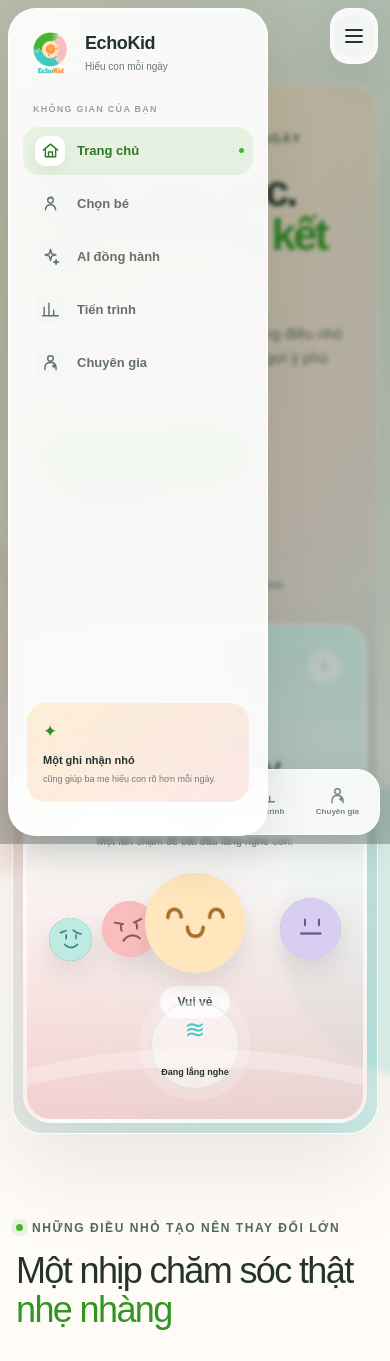
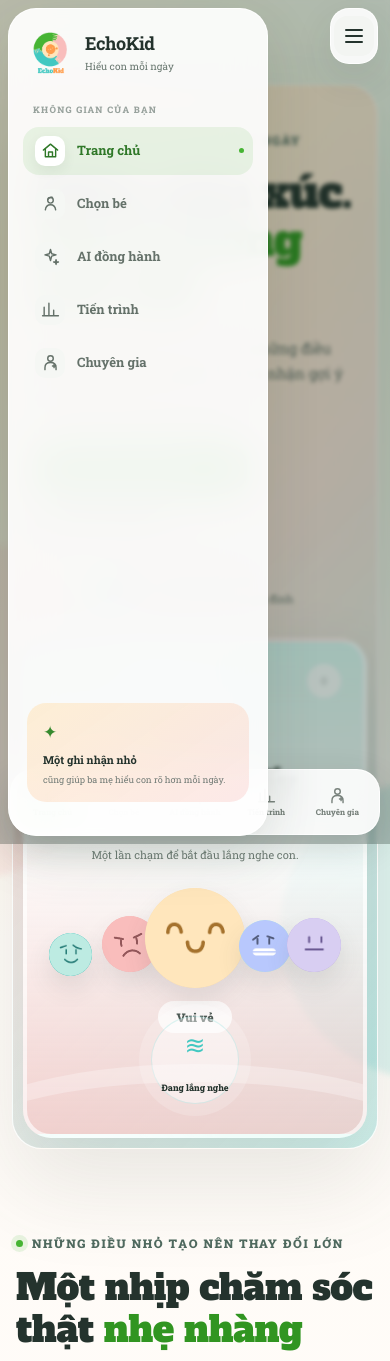
Before and after one commit to nghuyn1512/EchoKid, a Next.js app: page / in a window 390 px wide. Shown: the top 1361 px of the page. Built offline with nearby package versions, Linux system fonts and the light colour scheme; no server answers.

Commit message:
enhace UI

```diff
--- a/app/analysis/page.tsx
+++ b/app/analysis/page.tsx
@@ -18,6 +18,7 @@ const moods = [
   { value: "happy", label: "Vui vẻ", image: "/happy.png" },
   { value: "calm", label: "Bình tĩnh", image: "/calm.png" },
   { value: "irritable", label: "Cáu gắt", image: "/angry.png" },
+  { value: "anxious", label: "Lo âu", image: "/worry.png" },
   { value: "withdrawn", label: "Thu mình", image: "/shy.png" },
 ];
 const moodNames: Record<string, string> = Object.fromEntries(moods.map((item) => [item.value, item.label]));
@@ -28,10 +29,14 @@ function AnalysisContent() {
   const today = new Date().toLocaleDateString("en-CA");
   const [mood, setMood] = useState("calm");
   const [sleepHours, setSleepHours] = useState(8);
+  const [sleepQuality, setSleepQuality] = useState("good");
   const [social, setSocial] = useState("medium");
   const [focus, setFocus] = useState("medium");
   const [ateNormally, setAteNormally] = useState(true);
+  const [mealNotes, setMealNotes] = useState("");
   const [meltdown, setMeltdown] = useState(false);
+  const [meltdownCount, setMeltdownCount] = useState(1);
+  const [meltdownTrigger, setMeltdownTrigger] = useState("");
   const [note, setNote] = useState("");
   const [saving, setSaving] = useState(false);
   const [result, setResult] = useState<Recommendation | null>(null);
@@ -54,9 +59,13 @@ function AnalysisContent() {
         method: "POST", headers: { "Content-Type": "application/json" },
         body: JSON.stringify({
           childId, date: today, mood,
-          sleep: { hours: sleepHours, quality: sleepHours >= 8 ? "good" : sleepHours >= 6 ? "restless" : "poor" },
-          meal: { ateNormally }, socialInteraction: social, focus, freeTextNote: note,
-          meltdownEvent: meltdown ? { trigger: note || "Chưa rõ tác nhân" } : undefined,
+          sleep: { hours: sleepHours, quality: sleepQuality },
+          meal: { ateNormally, notes: mealNotes }, socialInteraction: social, focus, freeTextNote: note,
+          meltdown: {
+            occurred: meltdown,
+            count: meltdown ? meltdownCount : 0,
+            trigger: meltdown ? meltdownTrigger : "",
+          },
           markCompleted: true,
         }),
       });
@@ -87,7 +96,6 @@ function AnalysisContent() {
       <div className="ai-shell">
         <header className="ai-header">
           <div><span className="eyebrow"><i /> AI đồng hành</span><h1>Ghi nhận một khoảnh khắc,<br /><em>hiểu thêm về con.</em></h1><p>Mỗi lần lưu là một điểm trên hành trình. Ba mẹ có thể ghi nhiều lần trong ngày.</p></div>
-          <div className="ai-clock"><small>Thời điểm hiện tại</small><strong>{new Date().toLocaleTimeString("vi-VN", { hour: "2-digit", minute: "2-digit" })}</strong><span>{new Date().toLocaleDateString("vi-VN")}</span></div>
         </header>
 
         <div className="ai-layout">
@@ -125,9 +133,40 @@ function AnalysisContent() {
                   </span>
                 </div>
               </label>
+              <div className="segmented-field">
+                <span>Chất lượng giấc ngủ</span>
+                <div>
+                  {[["good", "Ngủ tốt"], ["restless", "Trằn trọc"], ["poor", "Ngủ kém"]].map(([value, label]) => (
+                    <button key={value} className={sleepQuality === value ? "is-active" : ""} onClick={() => setSleepQuality(value)}>{label}</button>
+                  ))}
+                </div>
+              </div>
               <div className="segmented-field"><span>Tương tác xã hội</span><div>{["low", "medium", "high"].map((v) => <button key={v} className={social === v ? "is-active" : ""} onClick={() => setSocial(v)}>{v === "low" ? "Thấp" : v === "medium" ? "Vừa" : "Tốt"}</button>)}</div></div>
               <div className="segmented-field"><span>Khả năng tập trung</span><div>{["low", "medium", "high"].map((v) => <button key={v} className={focus === v ? "is-active" : ""} onClick={() => setFocus(v)}>{v === "low" ? "Thấp" : v === "medium" ? "Vừa" : "Tốt"}</button>)}</div></div>
-              <div className="toggle-row"><button className={ateNormally ? "is-on" : ""} onClick={() => setAteNormally((v) => !v)}><i /> Ăn uống bình thường</button><button className={meltdown ? "is-alert" : ""} onClick={() => setMeltdown((v) => !v)}><i /> Có cơn mất kiểm soát</button></div>
+              <section className="observation-block observation-block--meal">
+                <header><span>04</span><div><h3>Ăn uống</h3><p>Ghi nhận tình trạng ăn uống trong lần quan sát này.</p></div></header>
+                <button className={`observation-toggle ${ateNormally ? "is-on" : ""}`} onClick={() => setAteNormally((v) => !v)}><i /> Ăn uống bình thường</button>
+                {!ateNormally && (
+                  <label className="note-field">Ghi chú bữa ăn<textarea value={mealNotes} onChange={(e) => setMealNotes(e.target.value)} placeholder="Ví dụ: Chỉ ăn bánh gạo, từ chối cơm..." /></label>
+                )}
+              </section>
+
+              <section className="observation-block observation-block--meltdown">
+                <header><span>05</span><div><h3>Meltdown</h3><p>Cơn mất kiểm soát cảm xúc hoặc hành vi của bé.</p></div></header>
+                <button className={`observation-toggle ${meltdown ? "is-alert" : ""}`} onClick={() => setMeltdown((v) => !v)}><i /> Có xảy ra meltdown</button>
+                {meltdown && (
+                  <div className="meltdown-details">
+                    <label>
+                      Số lần
+                      <input type="number" min="1" max="20" value={meltdownCount} onChange={(e) => setMeltdownCount(Math.min(20, Math.max(1, Number(e.target.value) || 1)))} />
+                    </label>
+                    <label>
+                      Tác nhân có thể xảy ra
+                      <input value={meltdownTrigger} onChange={(e) => setMeltdownTrigger(e.target.value)} placeholder="Ví dụ: Đồ ăn không đúng vị" />
+                    </label>
+                  </div>
+                )}
+              </section>
               <label className="note-field">Ghi chú thêm<textarea value={note} onChange={(e) => setNote(e.target.value)} placeholder="Điều gì vừa xảy ra? Có tác nhân nào đáng chú ý không?" /></label>
             </div>
             {error && <p className="form-error">{error}</p>}
--- a/app/globals.css
+++ b/app/globals.css
@@ -1,8 +1,8 @@
 @import "tailwindcss";
 
 :root {
-  --font-body: Arial, "Segoe UI", sans-serif;
-  --font-display: Arial, "Segoe UI", sans-serif;
+  --font-body: var(--font-roboto-slab), Georgia, serif;
+  --font-display: var(--font-alfa-slab), Georgia, serif;
   --cream: #FFE6BC;
   --green: #46B433;
   --pink: #F9BDBC;
@@ -98,8 +98,9 @@ img { display: block; max-width: 100%; }
 .eyebrow i { width: 7px; height: 7px; border-radius: 50%; background: var(--green); box-shadow: 0 0 0 5px rgba(70,180,51,.12); }
 .hero-copy h1 {
   max-width: 620px; margin: 25px 0 22px; color: var(--ink);
-  font-family: var(--font-display); font-size: clamp(48px, 5.3vw, 76px); font-weight: 700; line-height: .99; letter-spacing: -.065em;
+  font-family: var(--font-display); font-size: clamp(38px, 4vw, 64px); font-weight: 400; line-height: 1.1; letter-spacing: -.02em;
 }
+.hero-title-line { display: block; white-space: nowrap; }
 .hero-copy h1 em, .section-heading h2 em { color: #319521; font-style: normal; }
 .hero-copy > p { max-width: 520px; color: #5f6d65; font-size: 17px; line-height: 1.8; }
 .hero-actions { display: flex; align-items: center; gap: 24px; margin-top: 32px; }
@@ -153,7 +154,8 @@ img { display: block; max-width: 100%; }
 .mood img { width: 100%; height: 100%; border-radius: 50%; object-fit: contain; }
 .mood--pink { width: 56px; height: 56px; left: 16%; top: 28px; background: var(--pink); color: #9b585c; transform: rotate(-8deg); }
 .mood--yellow { width: 100px; height: 100px; left: 50%; top: 0; translate: -50%; background: var(--cream); color: #a67527; font-size: 30px; }
-.mood--purple { width: 61px; height: 61px; right: 7%; top: 25px; background: #c8b7ef; color: #6c559b; }
+.mood--purple { width: 54px; height: 54px; right: 0; top: 30px; background: #c8b7ef; color: #6c559b; }
+.mood--worry { width: 52px; height: 52px; right: 17%; top: 32px; background: #bcebe5; color: #267c76; }
 .mood--aqua { width: 43px; height: 43px; left: 0; top: 45px; background: var(--aqua); color: #1d7772; }
 .mood-label { width: max-content; margin: -2px auto 0; padding: 7px 18px; border-radius: 99px; background: rgba(255,255,255,.72); font-size: 12px; font-weight: 900; }
 .listening {
@@ -168,7 +170,7 @@ img { display: block; max-width: 100%; }
 .section-heading { display: flex; align-items: end; justify-content: space-between; gap: 40px; margin-bottom: 36px; }
 .section-heading h2, .child-space__header h2 {
   max-width: 680px; margin: 14px 0 0; font-family: var(--font-display);
-  font-size: clamp(34px, 4vw, 52px); line-height: 1.08; letter-spacing: -.045em;
+  font-size: clamp(34px, 4vw, 52px); line-height: 1.16; letter-spacing: -.015em;
 }
 .section-heading > p { max-width: 390px; margin: 0; color: var(--muted); line-height: 1.7; }
 .feature-grid { display: grid; grid-template-columns: repeat(3, 1fr); gap: 18px; }
@@ -304,7 +306,7 @@ img { display: block; max-width: 100%; }
 .flow-hero { max-width: 760px; margin-bottom: 42px; }
 .flow-hero h1, .ai-header h1, .dashboard-header h1, .expert-hero h1 {
   margin: 18px 0; font-family: var(--font-display); font-size: clamp(42px, 5vw, 66px);
-  line-height: 1.02; letter-spacing: -.06em;
+  line-height: 1.14; letter-spacing: -.015em;
 }
 .flow-hero h1 em, .ai-header h1 em, .dashboard-header h1 em, .expert-hero h1 em { color: var(--green); font-style: normal; }
 .flow-hero p, .ai-header p, .dashboard-header p, .expert-hero p { max-width: 650px; color: var(--muted); font-size: 16px; line-height: 1.75; }
@@ -337,7 +339,7 @@ img { display: block; max-width: 100%; }
 .card-title, .section-mini-heading { display: flex; gap: 14px; align-items: flex-start; }
 .card-title > span, .section-mini-heading > span { display: grid; place-items: center; min-width: 42px; height: 42px; border-radius: 14px; background: rgba(65,200,193,.14); color: #2b8782; font-size: 12px; font-weight: 900; }
 .card-title h2, .section-mini-heading h2 { margin: 0 0 3px; font-family: var(--font-display); font-size: 21px; }.card-title p, .section-mini-heading p { margin: 0; color: var(--muted); font-size: 12px; }
-.mood-picker { display: grid; grid-template-columns: repeat(4,1fr); gap: 10px; margin: 28px 0; }
+.mood-picker { display: grid; grid-template-columns: repeat(5,1fr); gap: 10px; margin: 28px 0; }
 .mood-picker button { padding: 15px 8px; border: 1px solid transparent; border-radius: 22px; background: #fafaf8; color: var(--ink); transition: .2s; }
 .mood-picker button.is-selected { border-color: var(--green); background: rgba(70,180,51,.07); transform: translateY(-3px); }
 .mood-picker small { display: block; margin-top: 8px; font-weight: 800; }.face { display: flex; align-items: center; justify-content: center; width: 58px; height: 58px; margin: auto; border-radius: 50%; font-family: Arial, sans-serif; font-size: 23px; font-weight: 900; line-height: 1; text-align: center; }.face--yellow { background: var(--cream); color:#9a712d }.face--aqua { background: rgba(65,200,193,.3); color:#297e79 }.face--pink { background: var(--pink); color:#94575a }.face--purple { background:#d8cef2; color:#6a5992 }
@@ -359,6 +361,23 @@ img { display: block; max-width: 100%; }
 }
 .segmented-field > div { display: grid; grid-template-columns: repeat(3,1fr); padding: 4px; border-radius: 15px; background: #f2f3ef; }.segmented-field button { height: 37px; border: 0; border-radius: 12px; background: transparent; color: #738078; font-size: 12px; font-weight: 800; }.segmented-field button.is-active { background: white; color: #2b7624; box-shadow: 0 4px 12px rgba(45,62,52,.08); }
 .toggle-row { display: grid; grid-template-columns: 1fr 1fr; gap: 10px; }.toggle-row button { padding: 13px; border: 1px solid var(--line); border-radius: 15px; background: white; color: var(--muted); font-size: 12px; font-weight: 800; }.toggle-row button i { display: inline-block; width: 9px; height: 9px; margin-right: 5px; border-radius: 50%; background: #c7ceca; }.toggle-row button.is-on { border-color: rgba(70,180,51,.4); color:#34772c }.toggle-row button.is-on i { background:var(--green) }.toggle-row button.is-alert { border-color:rgba(249,189,188,.9); background:rgba(249,189,188,.18); color:#944d52 }.toggle-row button.is-alert i { background:#dc777b }
+.observation-block { display: grid; gap: 13px; padding: 18px; border: 1px solid var(--line); border-radius: 19px; background: #fbfcfa; }
+.observation-block > header { display: flex; align-items: flex-start; gap: 11px; }
+.observation-block > header > span { display: grid; place-items: center; width: 30px; height: 30px; flex: 0 0 auto; border-radius: 10px; background: white; color: #748078; font-size: 9px; font-weight: 900; }
+.observation-block h3 { margin: 0; font-family: var(--font-display); font-size: 15px; font-weight: 400; }
+.observation-block header p { margin: 3px 0 0; color: var(--muted); font-size: 9px; line-height: 1.45; }
+.observation-block--meal { background: rgba(255,230,188,.18); }
+.observation-block--meltdown { background: rgba(249,189,188,.13); }
+.observation-toggle { width: 100%; padding: 13px; border: 1px solid var(--line); border-radius: 14px; background: white; color: var(--muted); font-size: 11px; font-weight: 800; text-align: left; }
+.observation-toggle i { display: inline-block; width: 9px; height: 9px; margin-right: 7px; border-radius: 50%; background: #c7ceca; }
+.observation-toggle.is-on { border-color: rgba(70,180,51,.4); color: #34772c; }
+.observation-toggle.is-on i { background: var(--green); }
+.observation-toggle.is-alert { border-color: rgba(218,111,119,.45); background: rgba(249,189,188,.2); color: #944d52; }
+.observation-toggle.is-alert i { background: #dc777b; }
+.meltdown-details { display: grid; grid-template-columns: 110px 1fr; gap: 12px; padding: 16px; border-radius: 17px; background: rgba(249,189,188,.16); }
+.meltdown-details label { color: #755f61; font-size: 10px; font-weight: 900; }
+.meltdown-details input { width: 100%; height: 42px; margin-top: 7px; padding: 0 12px; border: 1px solid rgba(151,91,96,.16); border-radius: 13px; outline: none; background: white; color: var(--ink); }
+.meltdown-details input:focus { border-color: #d9797f; box-shadow: 0 0 0 3px rgba(249,189,188,.2); }
 .note-field { color: #627068; font-size: 12px; font-weight: 800; }.note-field textarea, .booking-form textarea { width: 100%; min-height: 100px; margin-top: 8px; padding: 14px; resize: vertical; border: 1px solid var(--line); border-radius: 16px; outline: none; background: #fff; color: var(--ink); }.note-field textarea:focus, .booking-form textarea:focus { border-color: var(--green); }
 .submit-observation { width: 100%; margin-top: 22px; }.form-error { padding: 12px 15px; border-radius: 14px; background: rgba(249,189,188,.3); color: #934c50; font-size: 12px; }
 .timeline-list { position: relative; margin: 25px 0; }.timeline-list article { position: relative; display: grid; grid-template-columns: 10px 40px 1fr; gap: 9px; padding-bottom: 20px; }.timeline-list article > i { width: 9px; height: 9px; margin-top: 5px; border-radius: 50%; background: var(--aqua); box-shadow: 0 0 0 5px rgba(65,200,193,.12); }.timeline-list article:not(:last-child)::after { content:""; position:absolute; left:4px; top:17px; bottom:2px; width:1px; background:rgba(65,200,193,.25) }.timeline-list time { color:#66736c; font-size:11px; font-weight:900 }.timeline-list strong,.timeline-list small { display:block }.timeline-list strong { font-size:13px }.timeline-list small { margin-top:3px; color:var(--muted); font-size:10px; line-height:1.4 }.timeline-empty { color:var(--muted); font-size:12px; line-height:1.6 }
@@ -503,6 +522,10 @@ img { display: block; max-width: 100%; }
 .topbar-nav .account-dropdown > button:hover { background: rgba(249,189,188,.38); }
 
 @media(max-width:520px) {
+  .meltdown-details { grid-template-columns: 1fr; }
+}
+
+@media(max-width:520px) {
   .topbar-nav .account-trigger > span { display: block; }
   .topbar-nav .account-trigger { width: 56px; }
 }
--- a/app/layout.tsx
+++ b/app/layout.tsx
@@ -4,6 +4,18 @@ import Providers from "@/components/provider";
 import Navbar from "@/components/navbar";
 import { Suspense } from "react";
 import type { Metadata } from "next";
+import { Alfa_Slab_One, Roboto_Slab } from "next/font/google";
+
+const alfaSlab = Alfa_Slab_One({
+  weight: "400",
+  subsets: ["latin", "vietnamese"],
+  variable: "--font-alfa-slab",
+});
+
+const robotoSlab = Roboto_Slab({
+  subsets: ["latin", "vietnamese"],
+  variable: "--font-roboto-slab",
+});
 
 export const metadata: Metadata = {
   title: "EchoKid",
@@ -17,7 +29,7 @@ export const metadata: Metadata = {
 
 export default function RootLayout({ children }: { children: React.ReactNode }) {
   return (
-    <html lang="vi">
+    <html lang="vi" className={`${alfaSlab.variable} ${robotoSlab.variable}`}>
       <body>
         <Providers>
           <Suspense fallback={<div className="sidebar-fallback" aria-hidden="true" />}>
--- a/app/page.tsx
+++ b/app/page.tsx
@@ -19,7 +19,7 @@ export default function Home() {
         <section className="hero-card">
           <div className="hero-copy">
             <span className="eyebrow"><i /> Đồng hành cùng con mỗi ngày</span>
-            <h1>Hiểu cảm xúc.<br /><em>Nuôi dưỡng kết nối.</em></h1>
+            <h1><span className="hero-title-line">Hiểu cảm xúc.</span><em>Nuôi dưỡng kết nối.</em></h1>
             <p>EchoKid giúp ba mẹ ghi nhận những điều nhỏ bé, hiểu thay đổi của con và nhận gợi ý phù hợp cho từng thời điểm.</p>
             <div className="hero-actions">
               {session ? (
@@ -40,6 +40,7 @@ export default function Home() {
             <div className="mood-orbit">
               <span className="mood mood--pink"><img src="/angry.png" alt="Cáu gắt" /></span>
               <span className="mood mood--yellow"><img src="/happy.png" alt="Vui vẻ" /></span>
+              <span className="mood mood--worry"><img src="/worry.png" alt="Lo âu" /></span>
               <span className="mood mood--purple"><img src="/shy.png" alt="Thu mình" /></span>
               <span className="mood mood--aqua"><img src="/calm.png" alt="Bình tĩnh" /></span>
             </div>
--- a/types/dailyLog.ts
+++ b/types/dailyLog.ts
@@ -38,6 +38,11 @@ export interface DailyLogInput {
   sleep?: { hours: number; quality: SleepQuality };
   meal?: { ateNormally: boolean; notes?: string };
   meltdownEvent?: { trigger: string };
+  meltdown?: {
+    occurred: boolean;
+    count: number;
+    trigger?: string;
+  };
   socialInteraction?: Level;
   focus?: Level;
   freeTextNote?: string;
```
Also changed, not shown: services/firestore.service.ts (+13 -6 lines), public/worry.png (added).
